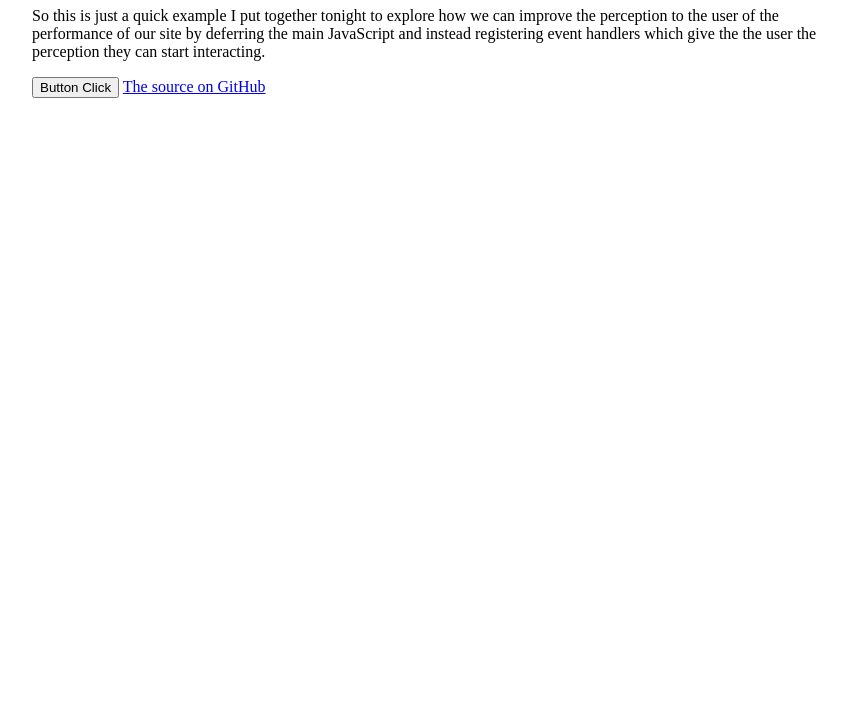
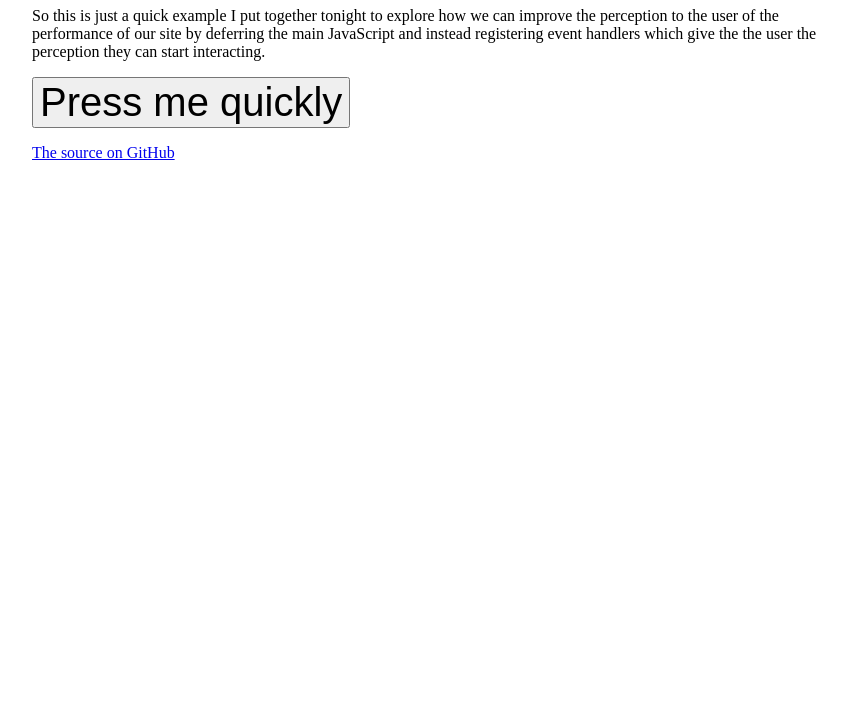
Before and after one commit to jonathan-fielding/DeferJS-Example, a plain HTML site: page index.html in a window 1280 px wide. Shown: the part 73-800 px from the top of the page, without its empty margins (208-1055 px from the left). Drawn offline with Linux system fonts and the light colour scheme.

Commit message:
update button to be more obvious

```diff
--- a/index.html
+++ b/index.html
@@ -7,6 +7,10 @@
             max-width: 800px;
             padding: 0 20px;
             margin: 0 auto;
+        }
+
+        button {
+            font-size: 40px;
         }
 
         [data-triggered-events="click"]:after {
@@ -20,9 +24,11 @@
         <h1>Deferring loading JavaScript example</h1>
         <p>So this is just a quick example I put together tonight to explore how we can improve the perception to the user of the performance of our site by deferring the main JavaScript and instead registering event handlers which give the the user the perception they can start interacting.</p>
 
-        <button data-behaviour="button-click" data-deferred-events="click" data-prevent-default="true">Button Click</button>
+        <button data-behaviour="button-click" data-deferred-events="click" data-prevent-default="true">Press me quickly</button>
 
-        <a href="https://github.com/jonathan-fielding/DeferJS-Example">The source on GitHub</a>
+        <p>
+            <a href="https://github.com/jonathan-fielding/DeferJS-Example">The source on GitHub</a>
+        </p>
     </div>
 
 </body>
```
